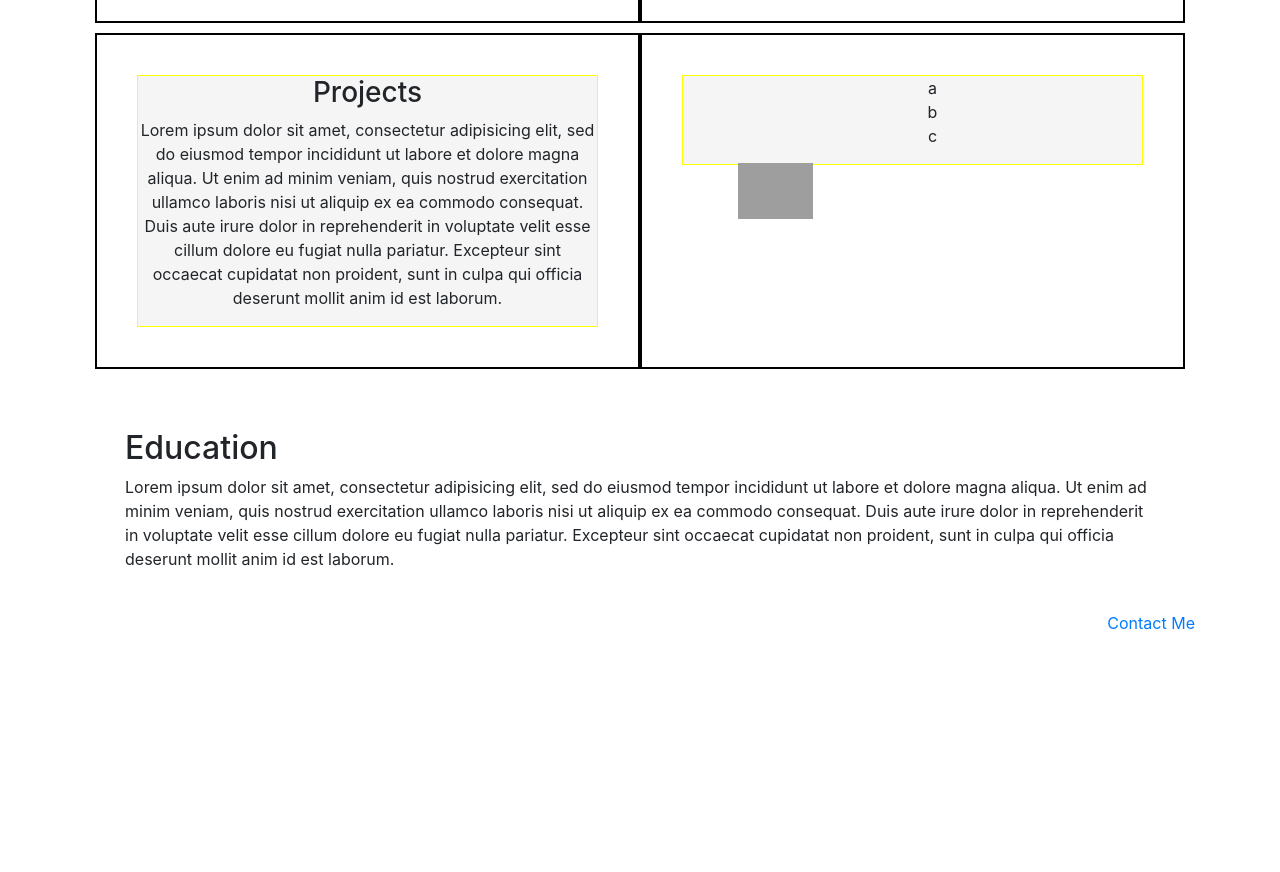
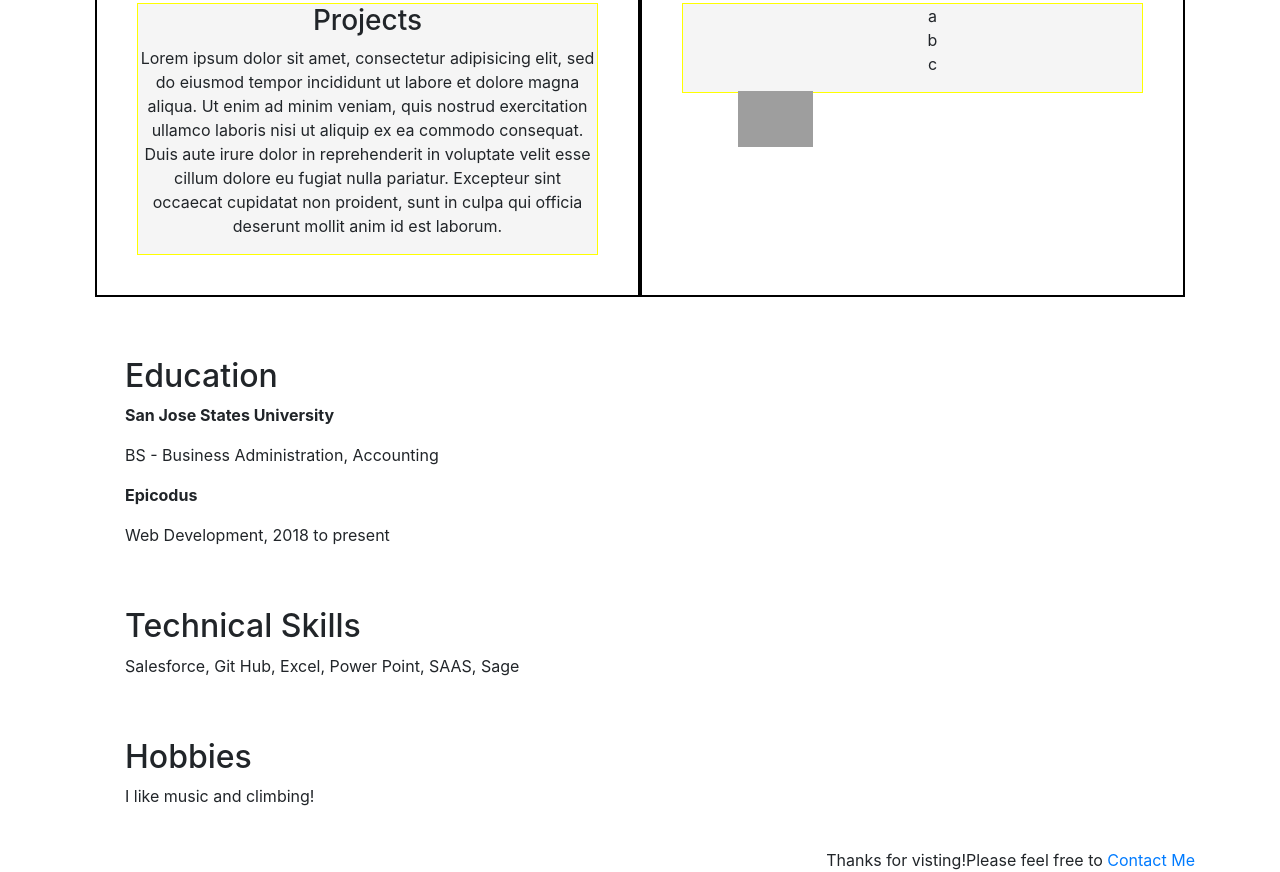
Before and after one commit to Ngann/Project, a plain HTML site: page index.html in a window 1280 px wide. Shown: the part 1175-2047 px from the top of the page. Before the commit the page ends 1810 px from the top, so only its background shows below. Drawn offline with Linux system fonts and the light colour scheme; grey boxes are pictures that could not be loaded.

Commit message:
add skills section and hoobbies section

```diff
--- a/index.html
+++ b/index.html
@@ -44,7 +44,7 @@
           <div class="article">
             <div class="about">
               <h3>About Me</h3>
-              <p>Lorem ipsum dolor sit amet, consectetur adipisicing elit, sed do eiusmod tempor incididunt ut labore et dolore magna aliqua. Ut enim ad minim veniam, quis nostrud exercitation ullamco laboris nisi ut aliquip ex ea commodo consequat. Duis aute irure dolor in reprehenderit in voluptate velit esse cillum dolore eu fugiat nulla pariatur. Excepteur sint occaecat cupidatat non proident, sunt in culpa qui officia deserunt mollit anim id est laborum.</p>
+              <p>Look for a Web Development opportunities in the creative field!</p>
             </div>
           </div>
         </div>
@@ -100,7 +100,7 @@
                   <li>a</li>
                   <li>b</li>
                   <li>c</li>
-                            <img class="hood" src="img/hood.jpeg" alt="picture of mt. hood">
+                  <img class="hood" src="img/hood.jpeg" alt="picture of mt. hood">
                 </ul>
               </div>
             </div>
@@ -109,10 +109,26 @@
         <div class="section">
           <div class="article">
             <h2>Education</h2>
-            <p>Lorem ipsum dolor sit amet, consectetur adipisicing elit, sed do eiusmod tempor incididunt ut labore et dolore magna aliqua. Ut enim ad minim veniam, quis nostrud exercitation ullamco laboris nisi ut aliquip ex ea commodo consequat. Duis aute irure dolor in reprehenderit in voluptate velit esse cillum dolore eu fugiat nulla pariatur. Excepteur sint occaecat cupidatat non proident, sunt in culpa qui officia deserunt mollit anim id est laborum.</p>
+            <p><strong>San Jose States University</strong></p>
+            <p>BS - Business Administration, Accounting</p>
+            <p><strong>Epicodus</strong></p>
+            <p>Web Development, 2018 to present</p>
           </div>
         </div>
-        <footer><a href="mailto:random@gmail.com">Contact Me</a></footer>
+        <div class="section">
+          <div class="article">
+            <h2>Technical Skills</h2>
+            <p>Salesforce, Git Hub, Excel, Power Point, SAAS, Sage</p>
+          </div>
+        </div>
+        <div class="section">
+          <div class="article">
+            <h2>Hobbies</h2>
+            <p>I like music and climbing!</p>
+          </div>
+        </div>
+
+        <footer>Thanks for visting!Please feel free to <a href="mailto:random@gmail.com">Contact Me</a></footer>
       </div>
     </div>
   </body>
```
